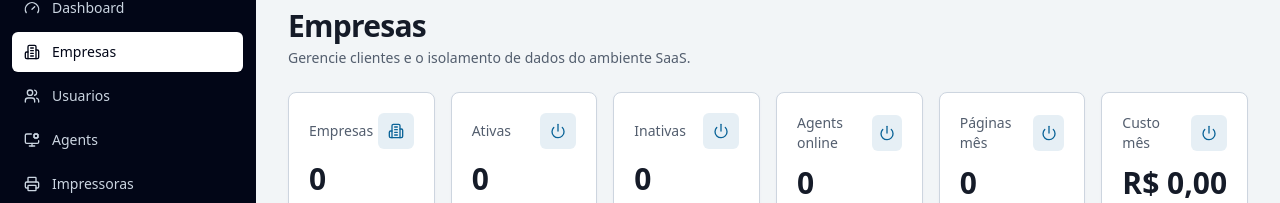
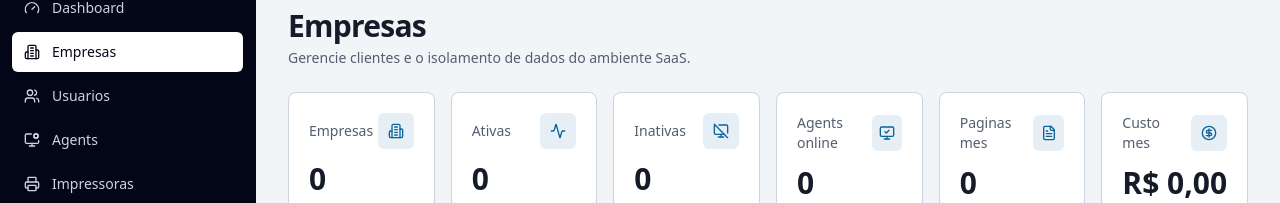
Before and after one commit to connectbrazilads/bilhetagem, a Next.js app in the folder frontend/: page /organizations in a window 1280 px wide. Shown: the part 88-291 px from the top of the page. Built offline with nearby package versions, Linux system fonts and the light colour scheme; no server answers; sample sign-in values are in the browser's storage.

Commit message:
Polish organization commercial metrics

```diff
--- a/frontend/app/organizations/page.tsx
+++ b/frontend/app/organizations/page.tsx
@@ -1,7 +1,7 @@
 "use client";
 
 import { FormEvent, useEffect, useMemo, useState } from "react";
-import { Building2, Edit, KeyRound, Plus, Power } from "lucide-react";
+import { Activity, Building2, CircleDollarSign, Edit, FileText, KeyRound, MonitorCheck, MonitorOff, Plus } from "lucide-react";
 
 import { ProtectedPage } from "@/components/protected-page";
 import { Button, Input, Surface } from "@/components/ui";
@@ -107,13 +107,13 @@ export default function OrganizationsPage() {
         <p className="mt-1 text-sm text-muted-foreground">Gerencie clientes e o isolamento de dados do ambiente SaaS.</p>
       </div>
 
-      <div className="mb-4 grid gap-4 md:grid-cols-6">
+      <div className="mb-4 grid gap-4 md:grid-cols-3 xl:grid-cols-6">
         <Summary label="Empresas" value={summary.total} icon={Building2} />
-        <Summary label="Ativas" value={summary.active} icon={Power} />
-        <Summary label="Inativas" value={summary.inactive} icon={Power} />
-        <Summary label="Agents online" value={summary.onlineAgents} icon={Power} />
-        <Summary label="Páginas mês" value={summary.pagesMonth} icon={Power} />
-        <Summary label="Custo mês" value={money(summary.costMonth)} icon={Power} />
+        <Summary label="Ativas" value={summary.active} icon={Activity} />
+        <Summary label="Inativas" value={summary.inactive} icon={MonitorOff} />
+        <Summary label="Agents online" value={summary.onlineAgents} icon={MonitorCheck} />
+        <Summary label="Paginas mes" value={summary.pagesMonth} icon={FileText} />
+        <Summary label="Custo mes" value={money(summary.costMonth)} icon={CircleDollarSign} />
       </div>
 
       <Surface as="form" className="mb-4 p-4" onSubmit={submit}>
@@ -172,7 +172,7 @@ export default function OrganizationsPage() {
               <Input type="password" value={form.admin_password} onChange={(event) => setForm({ ...form, admin_password: event.target.value })} required minLength={8} autoComplete="new-password" />
             </label>
             <label className="grid gap-1.5 text-xs font-semibold text-muted-foreground">
-              Usuário do agent
+              Usuario do agent
               <Input value={form.agent_username} onChange={(event) => setForm({ ...form, agent_username: event.target.value })} required />
             </label>
             <label className="grid gap-1.5 text-xs font-semibold text-muted-foreground">
@@ -217,16 +217,21 @@ export default function OrganizationsPage() {
                     <td className="p-4 font-mono text-xs text-muted-foreground">{organization.slug}</td>
                     <td className="p-4">
                       <div className="flex flex-wrap gap-1.5">
-                        <MetricPill label="Usuários" value={organization.users_count} />
+                        <MetricPill label="Usuarios" value={organization.users_count} />
                         <MetricPill label="Impressoras" value={organization.printers_count} />
                         <MetricPill label="Agents" value={organization.agents_count} />
                         <MetricPill label="Online" value={organization.online_agents_count} tone="success" />
                         <MetricPill label="Offline" value={organization.offline_agents_count} tone={organization.offline_agents_count > 0 ? "danger" : "muted"} />
                         <MetricPill label="Jobs" value={organization.jobs_count} />
-                        <MetricPill label="Pág. mês" value={organization.pages_month} />
+                        <MetricPill label="Pag. mes" value={organization.pages_month} />
                         <span className="inline-flex rounded-full border bg-muted/40 px-2 py-0.5 text-xs font-semibold text-muted-foreground">
-                          {money(organization.cost_month)} mês
+                          {money(organization.cost_month)} mes
                         </span>
+                        {organization.pages_month > 0 ? (
+                          <span className="inline-flex rounded-full border bg-muted/40 px-2 py-0.5 text-xs font-semibold text-muted-foreground">
+                            {money(organization.cost_month / organization.pages_month)} / pag.
+                          </span>
+                        ) : null}
                       </div>
                     </td>
                     <td className="p-4 text-muted-foreground">{new Date(organization.created_at).toLocaleDateString("pt-BR")}</td>
```
